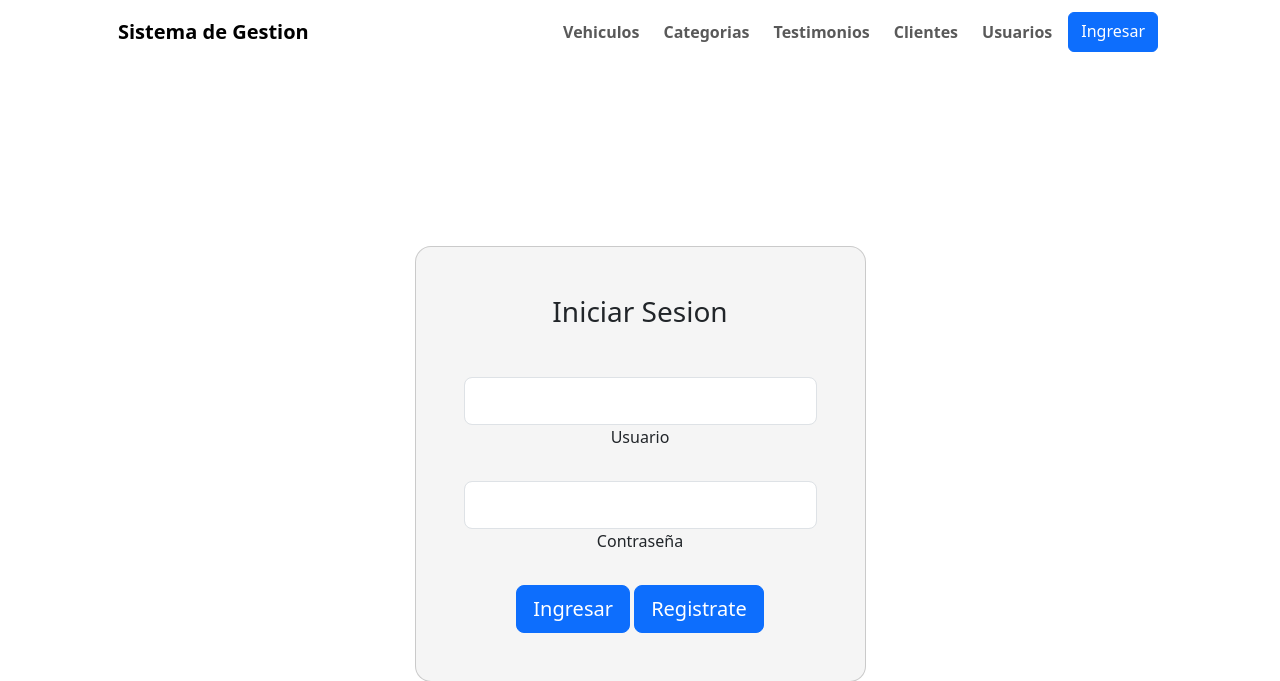
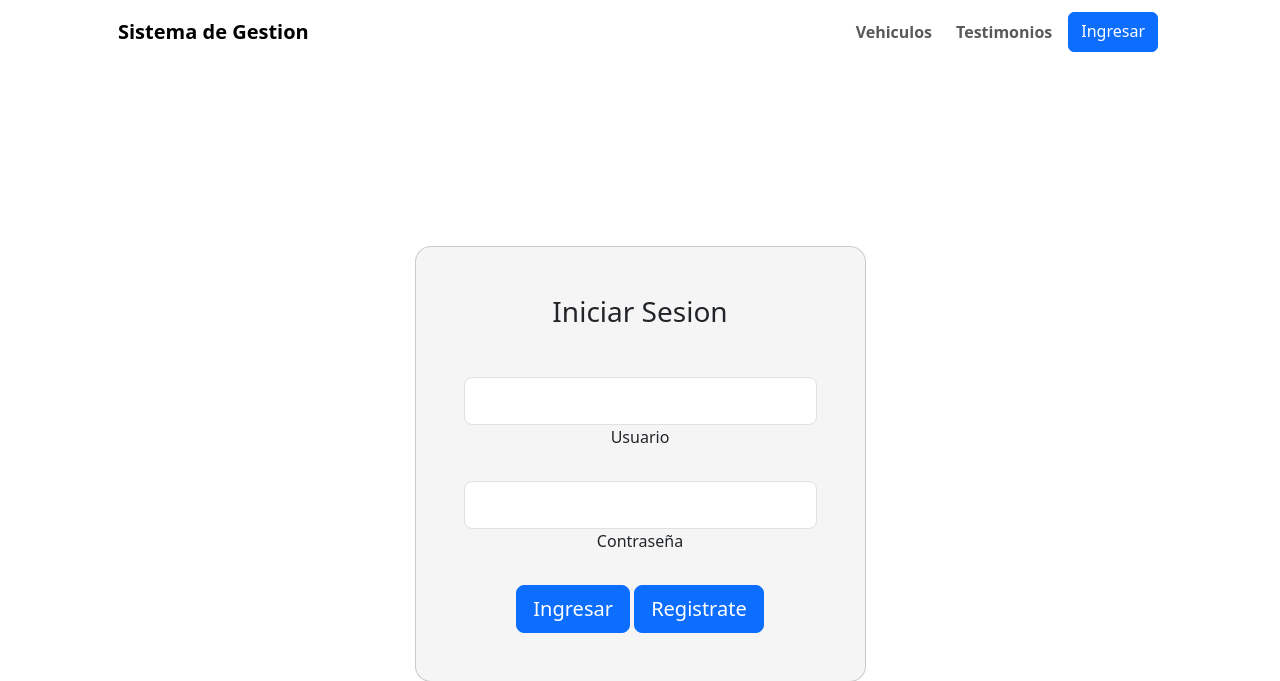
Before and after one commit to ferrchazarreta/sistema_gestion, a Django app: page /login/ in a window 1280 px wide. Shown: the top 681 px of the page. Run offline with Django 5.2, Linux system fonts and the light colour scheme.

Commit message:
cambios de redireccionamiento

```diff
--- a/home/templates/home/base.html
+++ b/home/templates/home/base.html
@@ -16,7 +16,7 @@
     <header class="container">
         <nav id="navbar" class="navbar navbar-expand-lg bg-navbar px-4" data-bs-theme="light">
             <div class="container">
-                <a class="navbar-brand fw-bold" href="#">
+                <a class="navbar-brand fw-bold" href="{% url 'index' %}">
                     Sistema de Gestion
                 </a>
                 <button class="navbar-toggler" type="button" data-bs-toggle="collapse" data-bs-target="#navbarNav"
@@ -28,11 +28,12 @@
                         <li class="nav-item m-1">
                             <a class="nav-link fw-bold" href="">Vehiculos</a>
                         </li>
+                        <li class="nav-item m-1" href="">
+                            <a class="nav-link fw-bold" href="">Testimonios</a>
+                        </li>
+                        {% if user.is_authenticated %}
                         <li class="nav-item m-1">
                             <a class="nav-link fw-bold" href="">Categorias</a>
-                        </li>
-                        <li class="nav-item m-1" href="">
-                            <a class="nav-link fw-bold" href="">Testimonios</a>
                         </li>
                         <li class="nav-item m-1">
                             <a class="nav-link fw-bold" href="">Clientes</a>
@@ -40,6 +41,7 @@
                         <li class="nav-item m-1">
                             <a class="nav-link fw-bold" href="">Usuarios</a>
                         </li>
+                        {% endif %}
                         {% if user.is_authenticated %}
                             <a class="btn btn-outline-primary m-1" href="{% url 'logout' %}">Salir</a>
                             {% else %}
--- a/home/views.py
+++ b/home/views.py
@@ -1,5 +1,4 @@
 from django.shortcuts import redirect, render
-from django.contrib.auth.decorators import login_required
 from django.contrib.auth import (
     authenticate,
     login,
@@ -10,7 +9,6 @@ from usuario.forms import UserRegisterForm
 # Create your views here.
 
 #Rederiza el template de index.
-@login_required(login_url='login')
 def index_view(request):
     return render(
         request,
@@ -43,7 +41,7 @@ class LoginView(View):
 class LogoutView(View):
     def get(self, request):
         logout(request)
-        return redirect('login')
+        return redirect('index')
 
 #Rederiza el template de register y crea un nuevo registro con los datos ingresados, luego redirige al index.
 class RegisterView(View):
```
Also changed, not shown: home/templates/home/login.html (+0 -28 lines).
